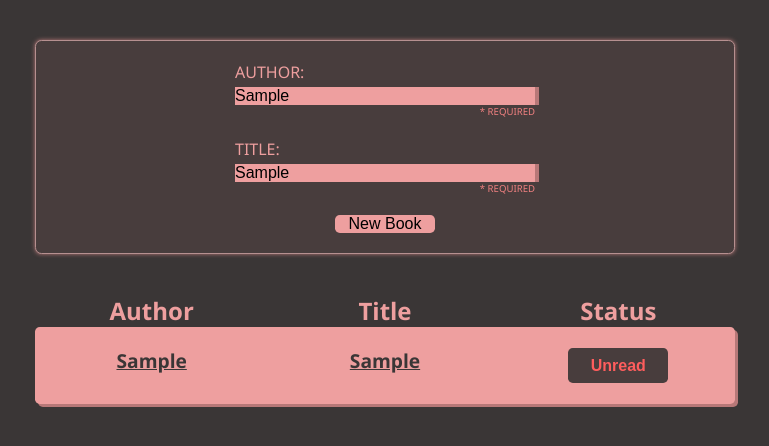
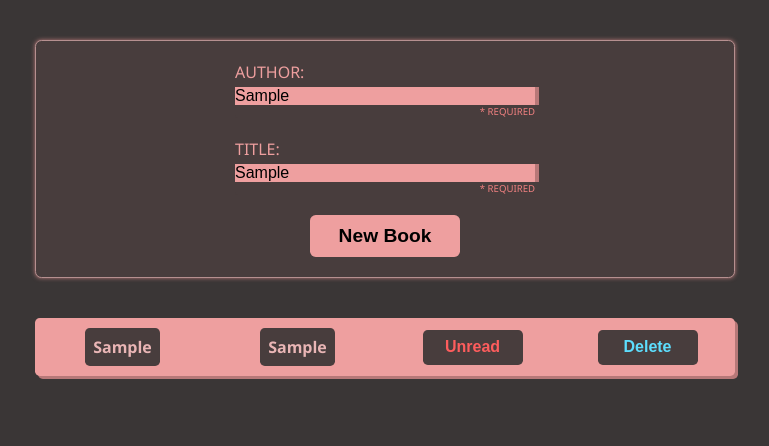
Before and after one commit to pappasdev/top-foundations-projects, a plain HTML site: page library/index.html in a window 1280 px wide. Both pictures are taken after typing "Sample", "Sample" into the empty fields and a click on the button "New Book". Shown: the whole page, without its empty margins (255-1024 px from the left). Drawn offline with Linux system fonts and the light colour scheme.

Commit message:
Delete functionality added

```diff
--- a/library/index.css
+++ b/library/index.css
@@ -98,12 +98,16 @@ button {
     border: none;
     border-radius: 0.3em;
 }
-#bookEntries {
-
+#bookSubmit {
+  font-size: 1.2rem;
+  font-weight: bold;
+  padding: 10px;
+  width: 150px;
 }
 .bookEntry {
   display: grid;
-  grid-template-columns: 1fr 1fr 1fr;
+  grid-template-columns: 1fr 1fr 1fr 1fr;
+  grid-template-rows: 1fr;
   background-color: #ee9f9f;
   box-shadow: 3px 3px 0px #b77878;
   border-radius: 0.3em;
@@ -115,18 +119,13 @@ button {
   justify-items: center;
   align-items: center;
 }
-.titles {
-    display: grid;
-    grid-template-columns: 1fr 1fr 1fr;
-    justify-items: center;
-    width: 700px;
-}
+
 p {
-    text-decoration: underline;
-    font-weight: bold;
-    font-size: 1.2rem;
-    padding-bottom: 20px;
-    padding-top: 10px;
+  background-color: #483d3d;
+  color: #e9b5b5;
+  font-weight: bold;
+  border-radius: 0.3em;
+  padding: 8px;
 }
 .required {
     font-size: 0.6rem;
@@ -148,3 +147,9 @@ p {
   font-weight: bold;
   height: 35px;
 }
+.deleted {
+  background-color: #483d3d;
+  color: #5ddefe;
+  font-weight: bold;
+  height: 35px;
+}
--- a/library/index.js
+++ b/library/index.js
@@ -19,8 +19,11 @@ function addBookToLibrary(event) {
 
 function displayBook() {
     bookEntries.innerHTML = "";
-    for (let i = 0; i < myLibrary.length; i++) {
+    for (let i = myLibrary.length - 1; i >= 0; i--) {
+        const deleteButton = document.createElement("button");
         const bookButton = document.createElement("button");
+        deleteButton.classList.toggle('deleted')
+        deleteButton.textContent = 'Delete';
         bookButton.textContent = myLibrary[i].read ? "Unread" : "Read";
         bookButton.classList.toggle("notRead");
 
@@ -37,14 +40,17 @@ function displayBook() {
                 bookButton.textContent = "Unread";
             }
         });
-        const gridTitles = document.createElement('div')
-        gridTitles.classList.toggle('titles');
+
+        deleteButton.addEventListener('click', function () {
+            myLibrary.splice(i, 1);
+            bookEntries.removeChild(bookDiv)
+        })
+
         const bookDiv = document.createElement('div');
         bookDiv.classList.toggle('bookEntry')
-        gridTitles.innerHTML += `<h2>Author</h2><h2>Title</h2><h2>Status</h2>`;
         bookDiv.innerHTML += `<p>${myLibrary[i].author}</p><p>${myLibrary[i].title}</p>`;
         bookDiv.appendChild(bookButton);
-        bookEntries.appendChild(gridTitles);
+        bookDiv.appendChild(deleteButton);
         bookEntries.appendChild(bookDiv);
     }
 }
```
Also changed, not shown: library/index.html (+1 -1 lines).
